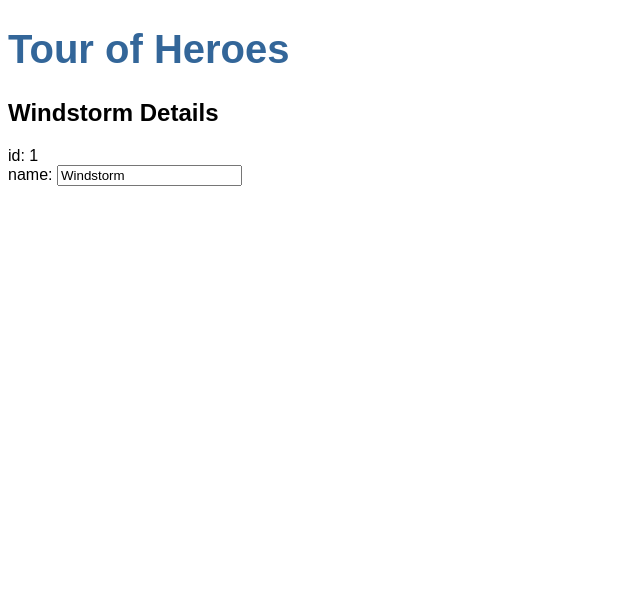
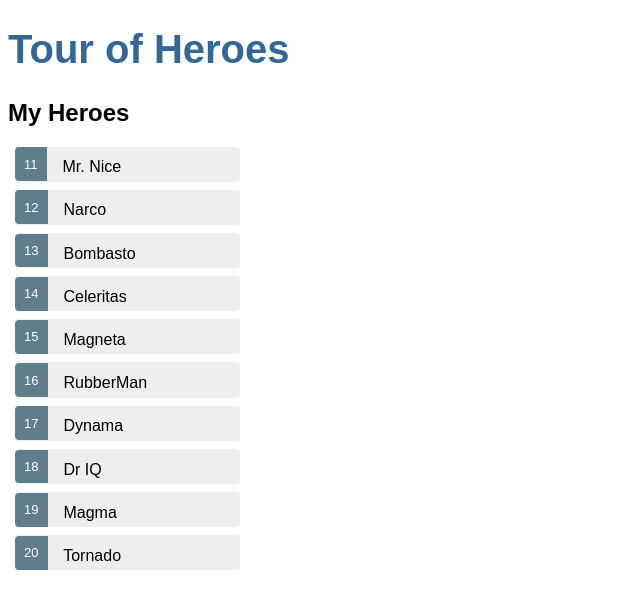
Before and after one commit to iamharbie/Tour-of-Heroes, an Angular app: page / in a window 1280 px wide. Shown: the top 608 px of the page, without its empty margins (0-640 px from the left). Built offline with nearby package versions, Linux system fonts and the light colour scheme.

Commit message:
Added list of hero functionality

```diff
--- a/src/app/heroes/heroes.component.html
+++ b/src/app/heroes/heroes.component.html
@@ -1,7 +1,20 @@
-<h2>{{hero.name}} Details</h2>
-<div><span>id: </span>{{hero.id}}</div>
-<div>
-  <label>name:
-    <input [(ngModel)]="hero.name" placeholder="name">
-  </label>
+<h2>My Heroes</h2>
+<ul class="heroes">
+  <li *ngFor="let hero of heroes" (click)= "onSelect(hero)"
+  [class.selected]="hero === selectedHero"
+  >
+    <span class="badge">{{hero.id}}</span> {{hero.name}}
+  </li>
+
+</ul>
+
+
+<div *ngIf="selectedHero">
+  <h2>{{selectedHero.name | uppercase}} Details</h2>
+  <div><span>id: </span>{{selectedHero.id}}</div>
+  <div>
+    <label>name:
+      <input [(ngModel)]="selectedHero.name" placeholder="name">
+    </label>
+  </div>
 </div>
--- a/src/app/heroes/heroes.component.scss
+++ b/src/app/heroes/heroes.component.scss
@@ -0,0 +1,48 @@
+/* HeroesComponent's private CSS styles */
+.selected {
+    background-color: #CFD8DC !important;
+    color: white;
+  }
+  .heroes {
+    margin: 0 0 2em 0;
+    list-style-type: none;
+    padding: 0;
+    width: 15em;
+  }
+  .heroes li {
+    cursor: pointer;
+    position: relative;
+    left: 0;
+    background-color: #EEE;
+    margin: .5em;
+    padding: .3em 0;
+    height: 1.6em;
+    border-radius: 4px;
+  }
+  .heroes li.selected:hover {
+    background-color: #BBD8DC !important;
+    color: white;
+  }
+  .heroes li:hover {
+    color: #607D8B;
+    background-color: #DDD;
+    left: .1em;
+  }
+  .heroes .text {
+    position: relative;
+    top: -3px;
+  }
+  .heroes .badge {
+    display: inline-block;
+    font-size: small;
+    color: white;
+    padding: 0.8em 0.7em 0 0.7em;
+    background-color: #607D8B;
+    line-height: 1em;
+    position: relative;
+    left: -1px;
+    top: -4px;
+    height: 1.8em;
+    margin-right: .8em;
+    border-radius: 4px 0 0 4px;
+  }
--- a/src/app/heroes/heroes.component.ts
+++ b/src/app/heroes/heroes.component.ts
@@ -1,4 +1,5 @@
 import { Component, OnInit } from '@angular/core';
+import { HEROES } from '../mock-heroes';
 import { Hero } from '../hero';
 
 @Component({
@@ -8,14 +9,16 @@
 })
 export class HeroesComponent implements OnInit {
 
-  hero: Hero = {
-    id: 1,
-    name: 'Windstorm'
-  };
+  heroes = HEROES;
+  selectedHero: Hero;
 
   constructor() { }
 
   ngOnInit() {
   }
 
+  onSelect(hero: Hero): void {
+    this.selectedHero = hero;
+  }
+
 }
--- /dev/null
+++ b/src/app/mock-heroes.ts
@@ -0,0 +1,16 @@
+import { Hero } from './hero';
+
+
+export const HEROES: Hero[] = [
+    { id: 11, name: 'Mr. Nice' },
+    { id: 12, name: 'Narco' },
+    { id: 13, name: 'Bombasto' },
+    { id: 14, name: 'Celeritas' },
+    { id: 15, name: 'Magneta' },
+    { id: 16, name: 'RubberMan' },
+    { id: 17, name: 'Dynama' },
+    { id: 18, name: 'Dr IQ' },
+    { id: 19, name: 'Magma' },
+    { id: 20, name: 'Tornado' }
+
+];
```
